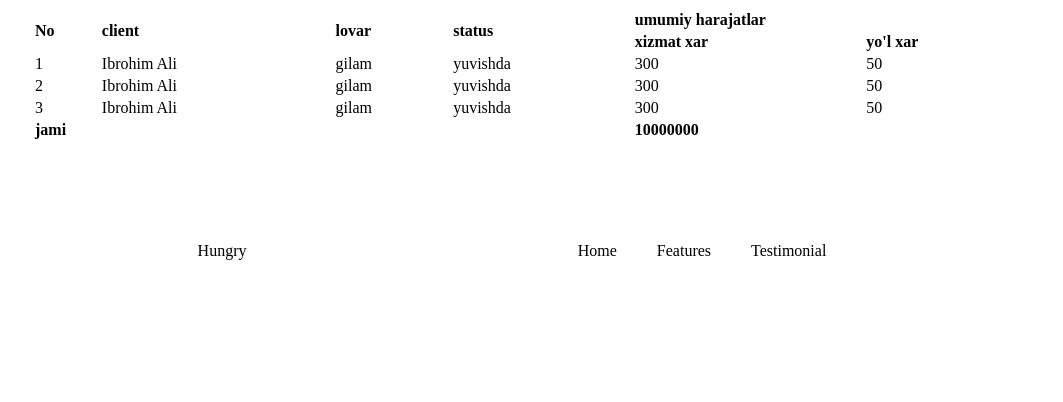
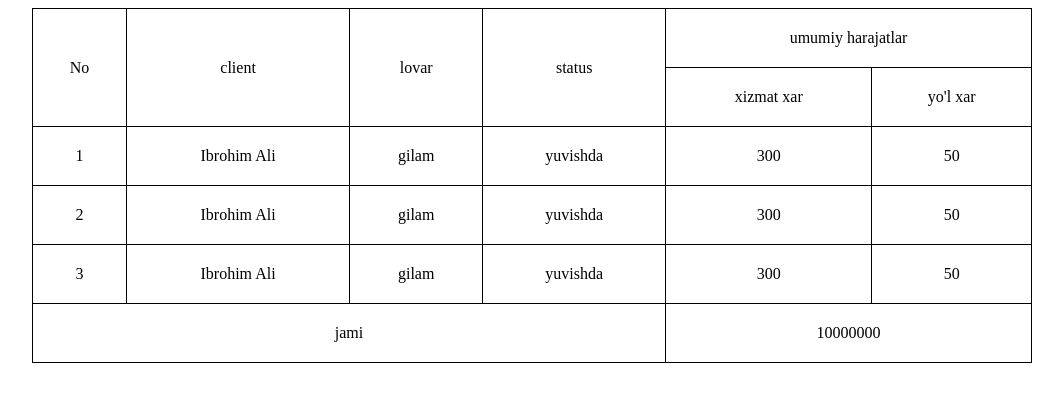
Before and after one commit to pokiza1228/table, a plain HTML site: page index.html in a window 1280 px wide. Shown: the whole page, without its empty margins (108-1171 px from the left). Drawn offline with Linux system fonts and the light colour scheme.

Commit message:
uy ishi table

```diff
--- a/index.html
+++ b/index.html
@@ -58,18 +58,5 @@
         </table>
     </div>
 
-
-    <header class="header">
-        <div class="container header__container">
-            <a href="" class="header__logo">Hungry</a>
-            <nav class="header__nav">
-                <ul class="header__list">
-                    <li class="header__item">Home</li>
-                    <li class="header__item">Features</li>
-                    <li class="header__item">Testimonial</li>
-                </ul>
-            </nav>
-        </div>
-    </header>
 </body>
 </html>
--- a/sass/bloks/_bloks.scss
+++ b/sass/bloks/_bloks.scss
@@ -1,3 +1,2 @@
 @import "container";
 @import "table";
-@import "header";
--- a/sass/bloks/_header.scss
+++ /dev/null
@@ -1,21 +0,0 @@
-.header {
-    padding: 100px 0;
-}
-.header__container {
-    display: flex;
-    justify-content: space-around;
-}
-.header__logo {
-    text-decoration: none;
-    color: #000;
-}
-.header__nav {
-
-}
-.header__list {
-    @include reset-list;
-    display: flex;
-}
-.header__item {
-    margin-right: 40px;
-}
--- a/sass/bloks/_table.scss
+++ b/sass/bloks/_table.scss
@@ -1,4 +1,12 @@
 .table {
     width: 100%;
-    text-align: left;
+    border-collapse: collapse;
 }
+.table td,
+.table th {
+    padding: 20px 10px;
+    border: 1px solid #000;
+    text-align: center;
+    color: #000;
+    font-weight: normal;
+}
```
Also changed, not shown: css/main.css, 1 other file.
